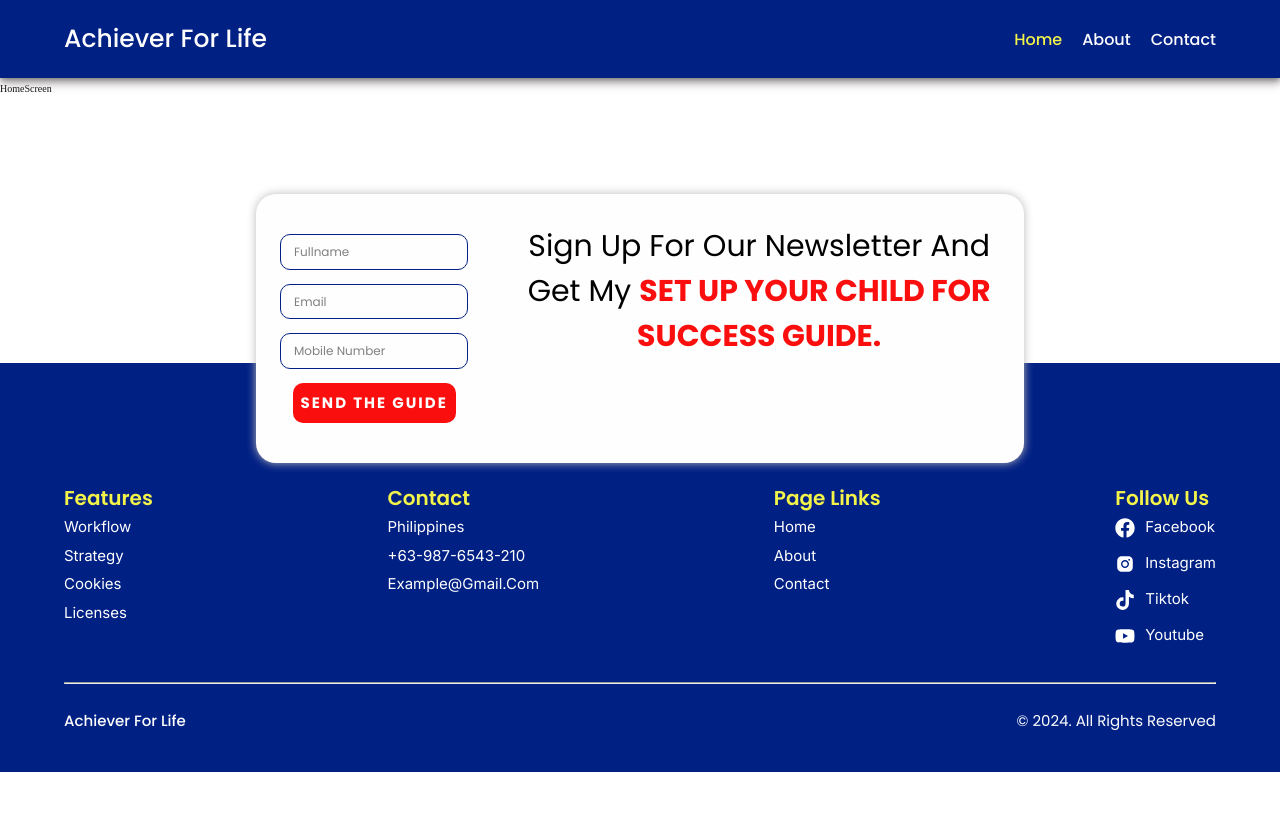
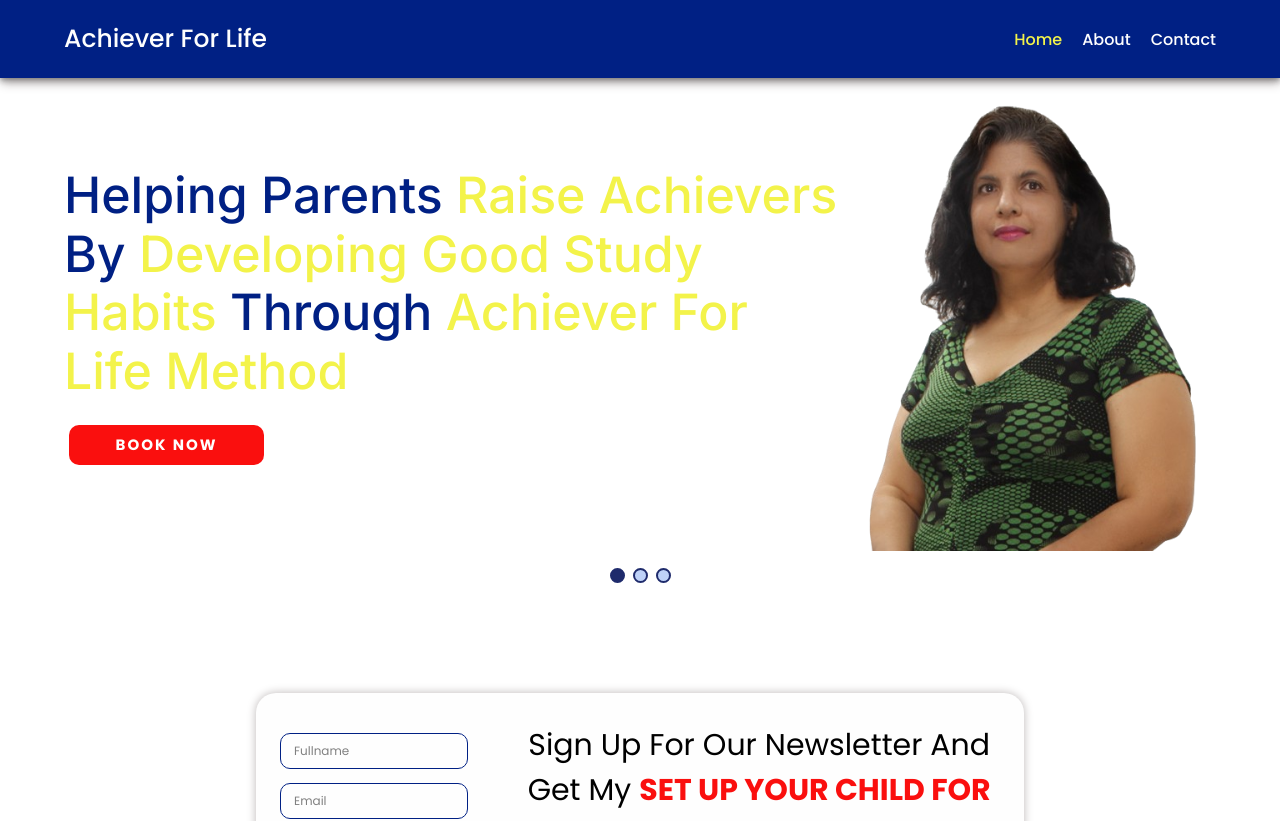
Before and after one commit to IanPrinceD/School, a React (Vite) app: page / in a window 1280 px wide. Shown: the top 821 px of the page. Before the commit the page ends 800 px from the top, so only its background shows below. Built offline with nearby package versions, Linux system fonts and the light colour scheme.

Commit message:
created the hero page

```diff
--- a/src/Screens/HomeScreen/index.jsx
+++ b/src/Screens/HomeScreen/index.jsx
@@ -1,4 +1,11 @@
+import { Container } from '@mui/material';
+import Hero from '../../components/Hero';
+
 const HomeScreen = () => {
-  return <>HomeScreen</>;
+  return (
+    <Container>
+      <Hero />
+    </Container>
+  );
 };
 export default HomeScreen;
--- a/src/ThemeProvider.jsx
+++ b/src/ThemeProvider.jsx
@@ -2,16 +2,16 @@ import { createTheme } from '@mui/material';
 
 const theme = createTheme({
   palette: {
-    primary: { main: '#002084' },
-    secondary: { main: '#FA0F0E' },
-    accent: { main: '#F3F34A' },
-    info: { main: '#FEFEFE' },
+    primary: { main: '#002084' }, // blue
+    secondary: { main: '#FA0F0E' }, // red
+    accent: { main: '#F3F34A' }, // yellow
+    info: { main: '#FEFEFE' }, // white
   },
   typography: {
     fontFamily: ['Poppins', 'san-serif'].join(','),
     h1: {
       fontFamily: '"Inter", san-serif',
-      fontSize: 'clamp(3rem, 5vw, 6rem)',
+      fontSize: 'clamp(3rem, 4vw, 5rem)',
       fontWeight: '500',
       color: '#FEFEFE',
     },
--- a/src/assets/img/index.jsx
+++ b/src/assets/img/index.jsx
@@ -0,0 +1 @@
+export { default as HeroImg } from './hero_img.png'
--- /dev/null
+++ b/src/components/Hero/index.jsx
@@ -0,0 +1,107 @@
+import { Box, Typography } from '@mui/material';
+import { Autoplay, Pagination } from 'swiper/modules';
+import { Swiper, SwiperSlide } from 'swiper/react';
+import { HeroImg } from '../../assets/img';
+import Button from '../../shared/Button';
+import 'swiper/css';
+import 'swiper/css/pagination';
+
+const Hero = () => {
+  return (
+    <div>
+      <Swiper
+        spaceBetween={1}
+        loop={true}
+        pagination={{
+          clickable: true,
+        }}
+        autoplay={{
+          delay: 6000,
+          disableOnInteraction: false,
+        }}
+        modules={[Pagination, Autoplay]}
+        className="mySwiper"
+      >
+        <SwiperSlide>
+          <Box
+            sx={{ display: 'flex', flexDirection: 'row', marginBottom: '2rem' }}
+          >
+            <Box sx={{ flexGrow: 1, marginBlock: 'auto' }}>
+              <Typography
+                variant="h1"
+                sx={{ color: '#002084', marginBottom: '2rem' }}
+              >
+                Helping Parents{' '}
+                <span style={{ color: '#F3F34A' }}>Raise Achievers</span> By{' '}
+                <span style={{ color: '#F3F34A' }}>
+                  Developing Good Study Habits
+                </span>{' '}
+                Through{' '}
+                <span style={{ color: '#F3F34A' }}>
+                  Achiever For Life Method
+                </span>
+              </Typography>
+              <Button text="book now" height="4rem" width="25%" />
+            </Box>
+            <Box sx={{ flexGrow: 1, width: '100%' }}>
+              <Box component="img" src={HeroImg} width="100%" />
+            </Box>
+          </Box>
+        </SwiperSlide>
+        <SwiperSlide>
+          <Box
+            sx={{ display: 'flex', flexDirection: 'row', marginBottom: '2rem' }}
+          >
+            <Box sx={{ flexGrow: 1, marginBlock: 'auto' }}>
+              <Typography
+                variant="h1"
+                sx={{ color: '#002084', marginBottom: '2rem' }}
+              >
+                Helping Parents{' '}
+                <span style={{ color: '#F3F34A' }}>Raise Achievers</span> By{' '}
+                <span style={{ color: '#F3F34A' }}>
+                  Developing Good Study Habits
+                </span>{' '}
+                Through{' '}
+                <span style={{ color: '#F3F34A' }}>
+                  Achiever For Life Method
+                </span>
+              </Typography>
+              <Button text="book now" height="4rem" width="25%" />
+            </Box>
+            <Box sx={{ flexGrow: 1, width: '100%' }}>
+              <Box component="img" src={HeroImg} width="100%" />
+            </Box>
+          </Box>
+        </SwiperSlide>
+        <SwiperSlide>
+          <Box
+            sx={{ display: 'flex', flexDirection: 'row', marginBottom: '2rem' }}
+          >
+            <Box sx={{ flexGrow: 1, marginBlock: 'auto' }}>
+              <Typography
+                variant="h1"
+                sx={{ color: '#002084', marginBottom: '2rem' }}
+              >
+                Helping Parents{' '}
+                <span style={{ color: '#F3F34A' }}>Raise Achievers</span> By{' '}
+                <span style={{ color: '#F3F34A' }}>
+                  Developing Good Study Habits
+                </span>{' '}
+                Through{' '}
+                <span style={{ color: '#F3F34A' }}>
+                  Achiever For Life Method
+                </span>
+              </Typography>
+              <Button text="book now" height="4rem" width="25%" />
+            </Box>
+            <Box sx={{ flexGrow: 1, width: '100%' }}>
+              <Box component="img" src={HeroImg} width="100%" />
+            </Box>
+          </Box>
+        </SwiperSlide>
+      </Swiper>
+    </div>
+  );
+};
+export default Hero;
--- a/src/components/Navigation/Navigation.element.js
+++ b/src/components/Navigation/Navigation.element.js
@@ -1,13 +1,13 @@
 import styled from '@emotion/styled';
 import { Box, Link, Stack } from '@mui/material';
 
-export const NavigationContainer = styled(Box)(({theme}) => ({
+export const NavigationContainer = styled(Box)(({ theme }) => ({
   backgroundColor: theme.palette.primary.main,
   width: '100%',
   boxShadow: '0.1rem 0.5rem 1rem #BDB8B8',
   position: 'sticky',
   top: 0,
-
+  zIndex: '99',
 }));
 
 export const NavigationHolder = styled(Stack)(() => ({
--- a/src/index.css
+++ b/src/index.css
@@ -14,3 +14,24 @@ body {
 a {
   text-decoration: none;
 }
+
+.swiper-wrapper {
+  padding-bottom: 2rem;
+}
+
+.swiper-pagination-bullet,
+.swiper-pagination-bullet-active {
+  height: 1.5rem;
+  width: 1.5rem;
+}
+
+.swiper-pagination-bullet {
+  background: #bfd2f8;
+  border: #1f2b6c solid 2px;
+  opacity: 1;
+}
+
+.swiper-pagination-bullet-active {
+  background: #1f2b6c;
+  /* border: #bfd2f8 solid 2px; */
+}
--- a/src/shared/Button/Button.element.js
+++ b/src/shared/Button/Button.element.js
@@ -14,6 +14,7 @@ export const SubButton = styled(Button)(
     height,
     width,
     margin: margin,
+    padding: '1.2rem',
     fontSize: '1.5rem',
     fontWeight: '700',
     letterSpacing: '.2rem',
```
Also changed, not shown: src/assets/img/hero_img.png (added), src/components/Hero/Hero.element.js (added).
